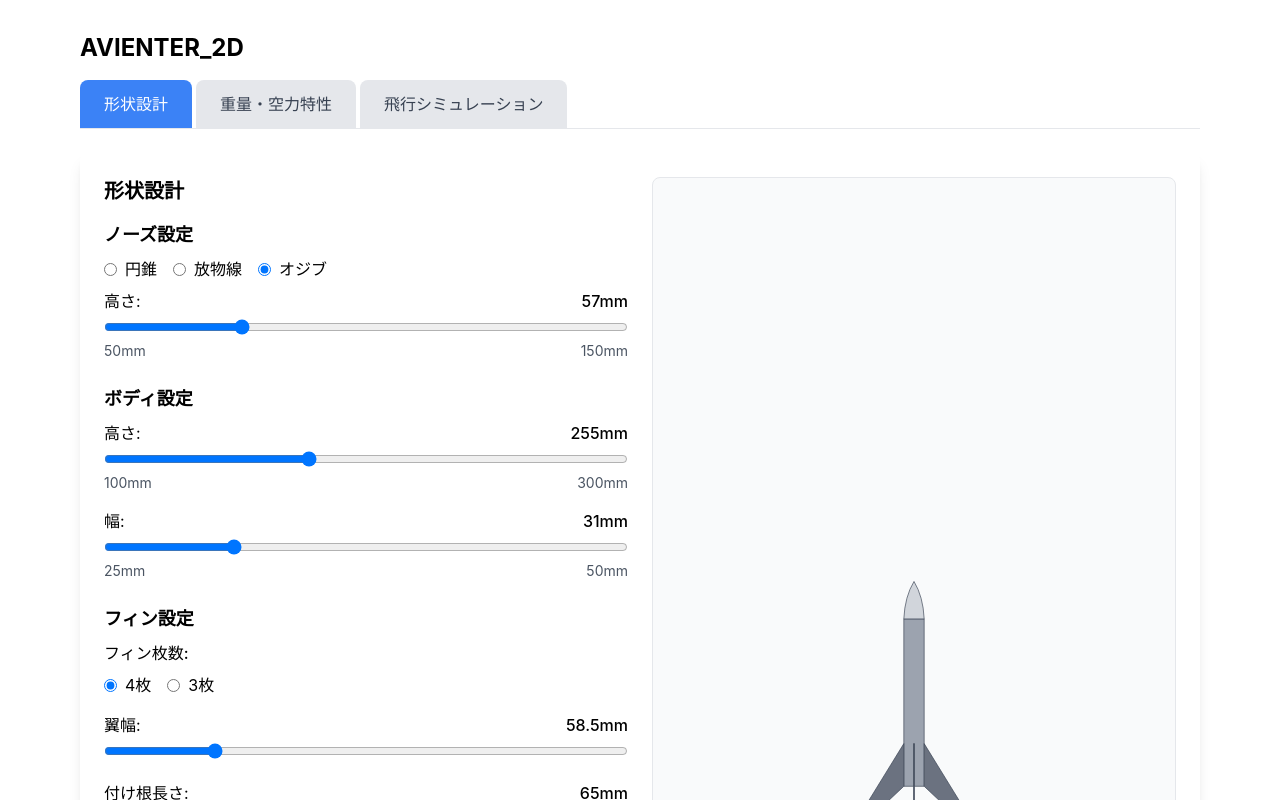
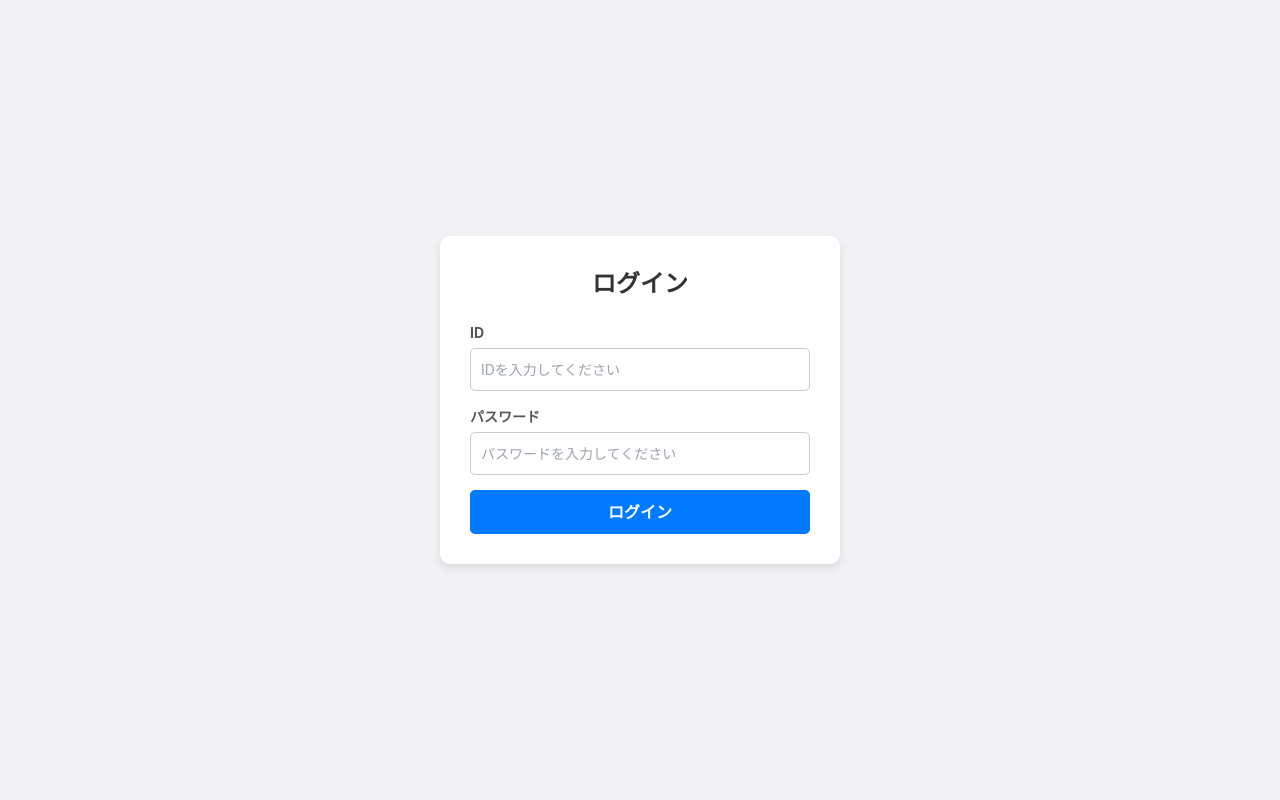
Before and after one commit to tsubasa-shinohara/AVIENTER_2Dx_1015, a React (Create React App) app: page /login in a window 1280 px wide. Shown: the top 800 px of the page. Built offline with nearby package versions, Linux system fonts and the light colour scheme.

Commit message:
ログイン画面

```diff
--- a/package.json
+++ b/package.json
@@ -15,6 +15,7 @@
   "dependencies": {
     "react": "^19.0.0",
     "react-dom": "^19.0.0",
+    "react-router-dom": "^7.4.0",
     "react-scripts": "^5.0.1"
   },
   "browserslist": {
--- a/src/App.js
+++ b/src/App.js
@@ -1,12 +1,34 @@
 import React from 'react';
+import { BrowserRouter as Router, Routes, Route, Navigate } from 'react-router-dom';
+import Login from './components/rocket/Login';
 import IntegratedRocketSimulator from './components/rocket/RocketSimulator';
 
-function App() {
+const App = () => {
+  // ログイン状態を確認する関数（localStorageを使用）
+  const isLoggedIn = () => {
+    return localStorage.getItem('isLoggedIn') === 'true';
+  };
+
   return (
-    <div className="App">
-      <IntegratedRocketSimulator />
-    </div>
+    <Router>
+      <Routes>
+        {/* ログイン画面 */}
+        <Route path="/login" element={<Login />} />
+
+        {/* ロケットシミュレーター */}
+        <Route
+          path="/"
+          element={
+            isLoggedIn() ? (
+              <IntegratedRocketSimulator />
+            ) : (
+              <Navigate to="/login" replace />
+            )
+          }
+        />
+      </Routes>
+    </Router>
   );
-}
+};
 
 export default App;
--- /dev/null
+++ b/src/components/rocket/Login.jsx
@@ -0,0 +1,126 @@
+import React, { useState } from 'react';
+import { useNavigate } from 'react-router-dom';
+
+const Login = () => {
+  const VALID_ID = 'avienter2025';
+  const VALID_PASSWORD = 'launchsuccess';
+  const [id, setId] = useState('');
+  const [password, setPassword] = useState('');
+  const [error, setError] = useState('');
+  const navigate = useNavigate();
+
+  const handleLogin = (e) => {
+    e.preventDefault();
+    if (id === VALID_ID && password === VALID_PASSWORD) {
+      localStorage.setItem('isLoggedIn', true); // ログイン状態を保存
+      navigate('/'); // ロケットシミュレーター画面に遷移
+    } else {
+      setError('IDまたはパスワードが間違っています。');
+    }
+  };
+
+  return (
+    <div style={styles.container}>
+      <div style={styles.card}>
+        <h2 style={styles.title}>ログイン</h2>
+        <form onSubmit={handleLogin} style={styles.form}>
+          <div style={styles.inputGroup}>
+            <label style={styles.label}>ID</label>
+            <input
+              type="text"
+              placeholder="IDを入力してください"
+              value={id}
+              onChange={(e) => setId(e.target.value)}
+              style={styles.input}
+            />
+          </div>
+          <div style={styles.inputGroup}>
+            <label style={styles.label}>パスワード</label>
+            <input
+              type="password"
+              placeholder="パスワードを入力してください"
+              value={password}
+              onChange={(e) => setPassword(e.target.value)}
+              style={styles.input}
+            />
+          </div>
+          {error && <p style={styles.error}>{error}</p>}
+          <button type="submit" style={styles.button}>ログイン</button>
+        </form>
+      </div>
+    </div>
+  );
+};
+
+const styles = {
+  container: {
+    display: 'flex',
+    justifyContent: 'center',
+    alignItems: 'center',
+    height: '100vh',
+    backgroundColor: '#f0f2f5',
+  },
+  card: {
+    width: '100%',
+    maxWidth: '400px',
+    padding: '30px',
+    backgroundColor: '#fff',
+    borderRadius: '10px',
+    boxShadow: '0 4px 8px rgba(0, 0, 0, 0.1)',
+    textAlign: 'center',
+  },
+  title: {
+    fontSize: '24px',
+    fontWeight: 'bold',
+    marginBottom: '20px',
+    color: '#333',
+  },
+  form: {
+    display: 'flex',
+    flexDirection: 'column',
+  },
+  inputGroup: {
+    marginBottom: '15px',
+    textAlign: 'left',
+  },
+  label: {
+    fontSize: '14px',
+    fontWeight: 'bold',
+    marginBottom: '5px',
+    display: 'block',
+    color: '#555',
+  },
+  input: {
+    width: '100%',
+    padding: '10px',
+    fontSize: '14px',
+    borderRadius: '5px',
+    border: '1px solid #ccc',
+    outline: 'none',
+    transition: 'border-color 0.3s',
+  },
+  inputFocus: {
+    borderColor: '#007BFF',
+  },
+  button: {
+    padding: '10px 20px',
+    fontSize: '16px',
+    fontWeight: 'bold',
+    color: '#fff',
+    backgroundColor: '#007BFF',
+    border: 'none',
+    borderRadius: '5px',
+    cursor: 'pointer',
+    transition: 'background-color 0.3s',
+  },
+  buttonHover: {
+    backgroundColor: '#0056b3',
+  },
+  error: {
+    color: 'red',
+    fontSize: '14px',
+    marginTop: '10px',
+  },
+};
+
+export default Login;
```
Also changed, not shown: 2 other files (tests, documents, lock files or other folders).
